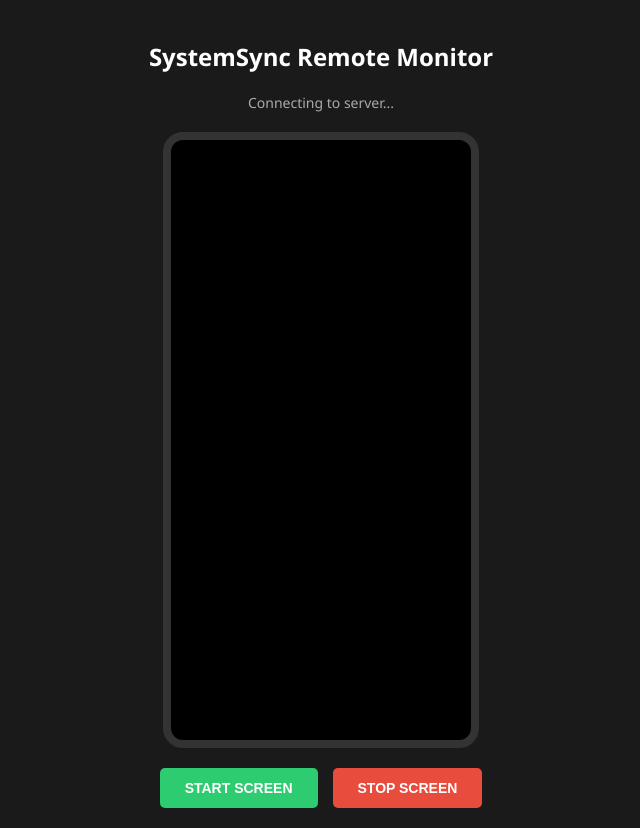
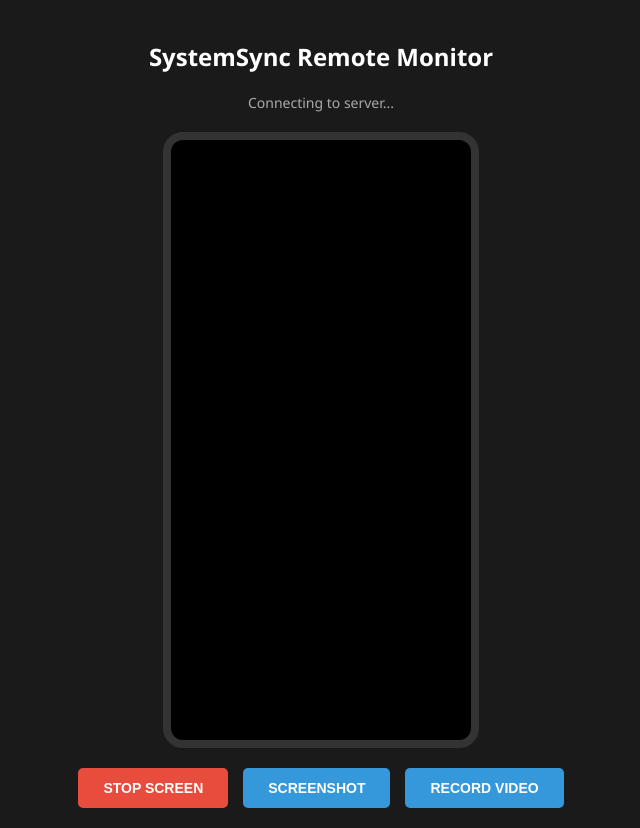
Before and after one commit to sekharathome/mirror-view, a website: page index.html in a window 1280 px wide. Both pictures are taken after a click on the button "START SCREEN". Shown: the whole page, without its empty margins (319-959 px from the left). Drawn offline with Linux system fonts and the light colour scheme.

Commit message:
Update index.html

```diff
--- a/index.html
+++ b/index.html
@@ -14,13 +14,15 @@
             margin: 20px auto; overflow: hidden; background: black;
         }
         canvas { width: 100%; height: 100%; object-fit: contain; }
-        .controls { margin-top: 20px; display: flex; justify-content: center; gap: 15px; }
+        .controls { margin-top: 20px; display: flex; flex-wrap: wrap; justify-content: center; gap: 15px; }
         button {
             padding: 12px 25px; font-size: 14px; cursor: pointer; border: none;
-            border-radius: 5px; font-weight: bold;
+            border-radius: 5px; font-weight: bold; transition: 0.3s;
         }
-        .start { background: #2ecc71; color: white; }
-        .stop { background: #e74c3c; color: white; }
+        /* Toggle Styles */
+        .btn-start { background: #2ecc71; color: white; }
+        .btn-stop { background: #e74c3c; color: white; }
+        .btn-action { background: #3498db; color: white; }
         #status { color: #aaa; margin-top: 10px; font-size: 14px; }
     </style>
 </head>
@@ -34,19 +36,23 @@
     </div>
 
     <div class="controls">
-        <button class="start" onclick="sendCmd('START_SCREEN')">START SCREEN</button>
-        <button class="stop" onclick="sendCmd('STOP_SCREEN')">STOP SCREEN</button>
+        <button id="toggleBtn" class="btn-start" onclick="toggleStream()">START SCREEN</button>
+
+        <button class="btn-action" onclick="sendCmd('CAPTURE_IMAGE')">SCREENSHOT</button>
+        <button class="btn-action" onclick="sendCmd('CAPTURE_VIDEO')">RECORD VIDEO</button>
     </div>
 
     <script>
-    const canvas = document.getElementById('display'); // MATCHES <canvas id="display">
+        const canvas = document.getElementById('display');
         const ctx = canvas.getContext('2d');
         const status = document.getElementById('status');
+        const toggleBtn = document.getElementById('toggleBtn');
 
+        let isStreaming = false;
         const socket = new WebSocket('wss://mirror-view.onrender.com');
 
         socket.onopen = () => {
-        status.innerText = "Connected: Ready to stream";
+            status.innerText = "Connected: Ready";
             status.style.color = "#2ecc71";
         };
 
@@ -62,13 +68,29 @@
             }
         };
 
-    // THIS NAME MUST MATCH THE BUTTON'S onclick="sendCmd(...)"
+        // Logic to toggle between START and STOP
+        function toggleStream() {
+            if (!isStreaming) {
+                sendCmd('START_SCREEN');
+                toggleBtn.innerText = "STOP SCREEN";
+                toggleBtn.className = "btn-stop";
+                isStreaming = true;
+            } else {
+                sendCmd('STOP_SCREEN');
+                toggleBtn.innerText = "START SCREEN";
+                toggleBtn.className = "btn-start";
+                isStreaming = false;
+                // Clear the canvas when stopping
+                ctx.clearRect(0, 0, canvas.width, canvas.height);
+            }
+        }
+
         function sendCmd(cmd) {
             if (socket.readyState === WebSocket.OPEN) {
                 socket.send(cmd);
-            console.log("Sent to server:", cmd);
+                console.log("Command Sent:", cmd);
             } else {
-            console.error("Socket not connected");
+                alert("Server connection lost!");
             }
         }
     </script>
```
Lines whose indentation alone changed are shown as unchanged.
